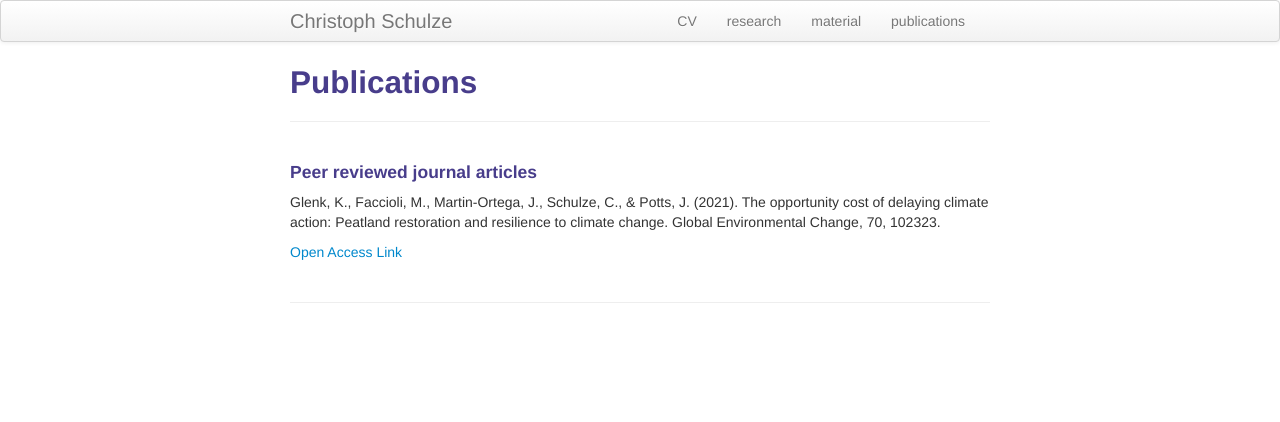
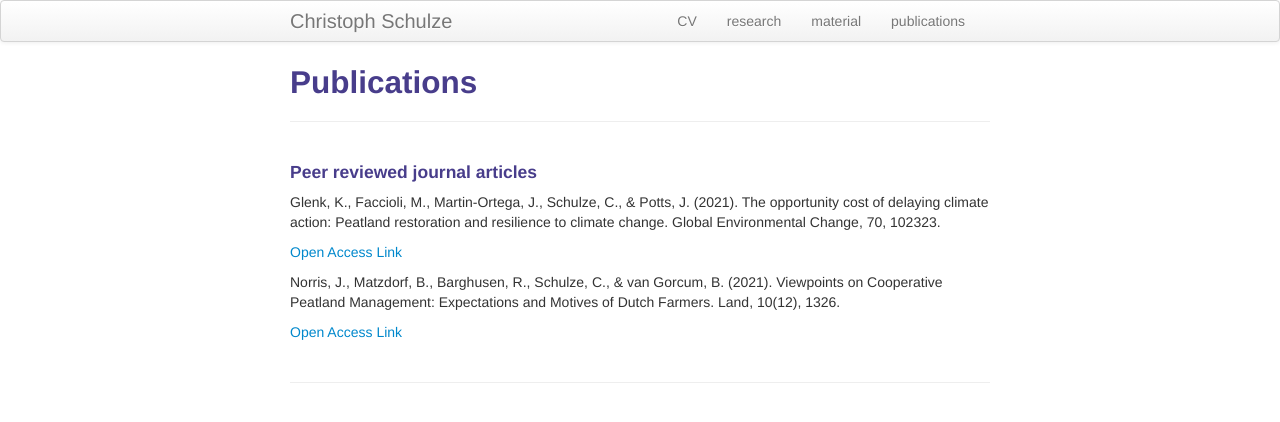
Before and after one commit to crokology/crokology.github.io, a Jekyll site: the page built from pages/publications.md, in a window 1280 px wide. Shown: the top 422 px of the page. Built offline with Jekyll 4.4.1, drawn with Linux system fonts in a browser that asks for light colours.

Commit message:
Update publications.md

```diff
--- a/pages/publications.md
+++ b/pages/publications.md
@@ -8,6 +8,10 @@ description: Peer reviewed Journal articles
 Glenk, K., Faccioli, M., Martin-Ortega, J., Schulze, C., & Potts, J. (2021). The opportunity cost of delaying climate action: Peatland restoration and resilience to climate change. Global Environmental Change, 70, 102323.
 
 <a href="https://doi.org/10.1016/j.gloenvcha.2021.102323">Open Access Link</a>
+
+Norris, J., Matzdorf, B., Barghusen, R., Schulze, C., & van Gorcum, B. (2021). Viewpoints on Cooperative Peatland Management: Expectations and Motives of Dutch Farmers. Land, 10(12), 1326.
+
+<a href="https://doi.org/10.3390/land10121326">Open Access Link</a>
 
 <!--[click here for the most recent version of the paper]({{ BASE_PATH}}/pages/working_papers/sample-working-paper.pdf)-->
 
```
